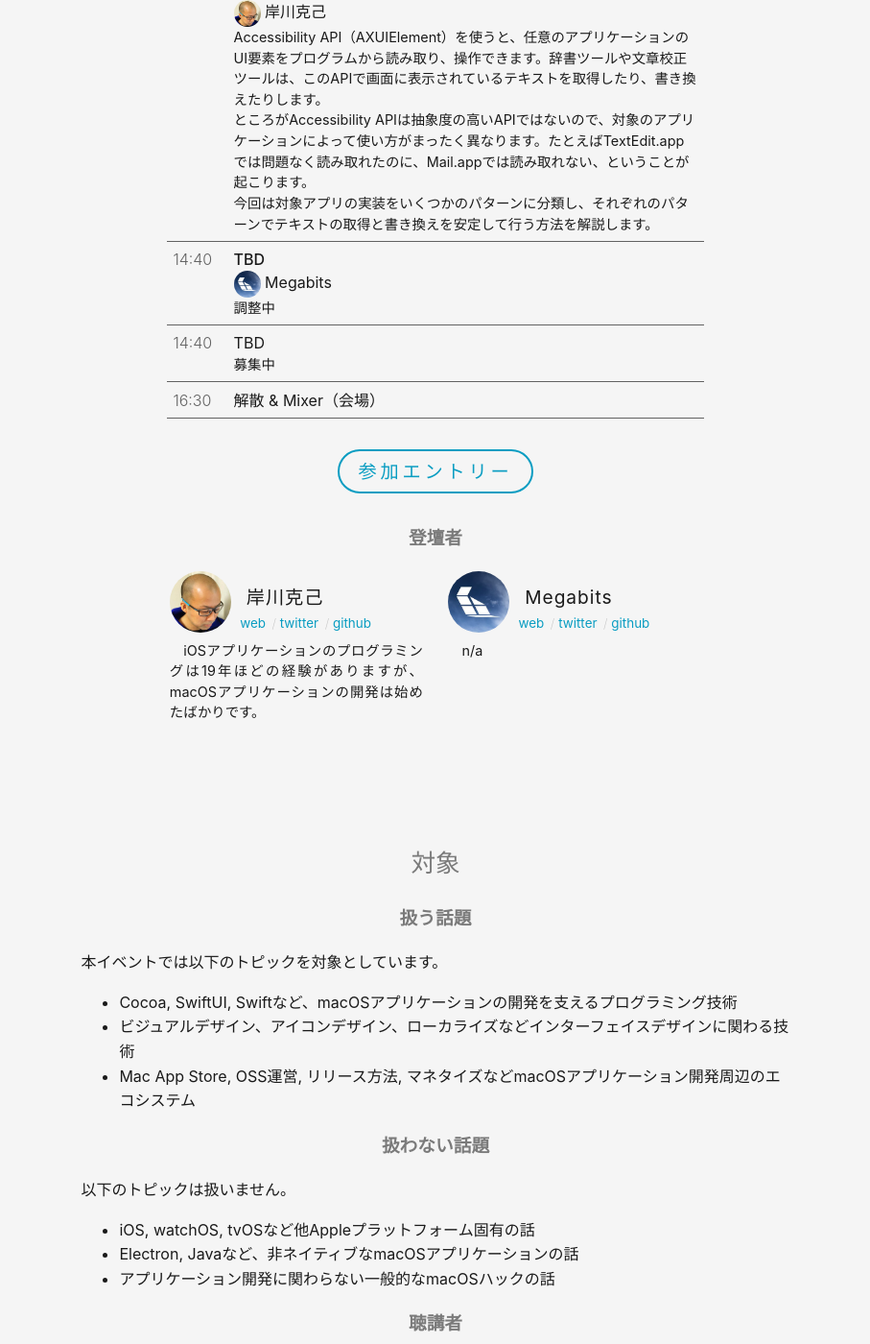
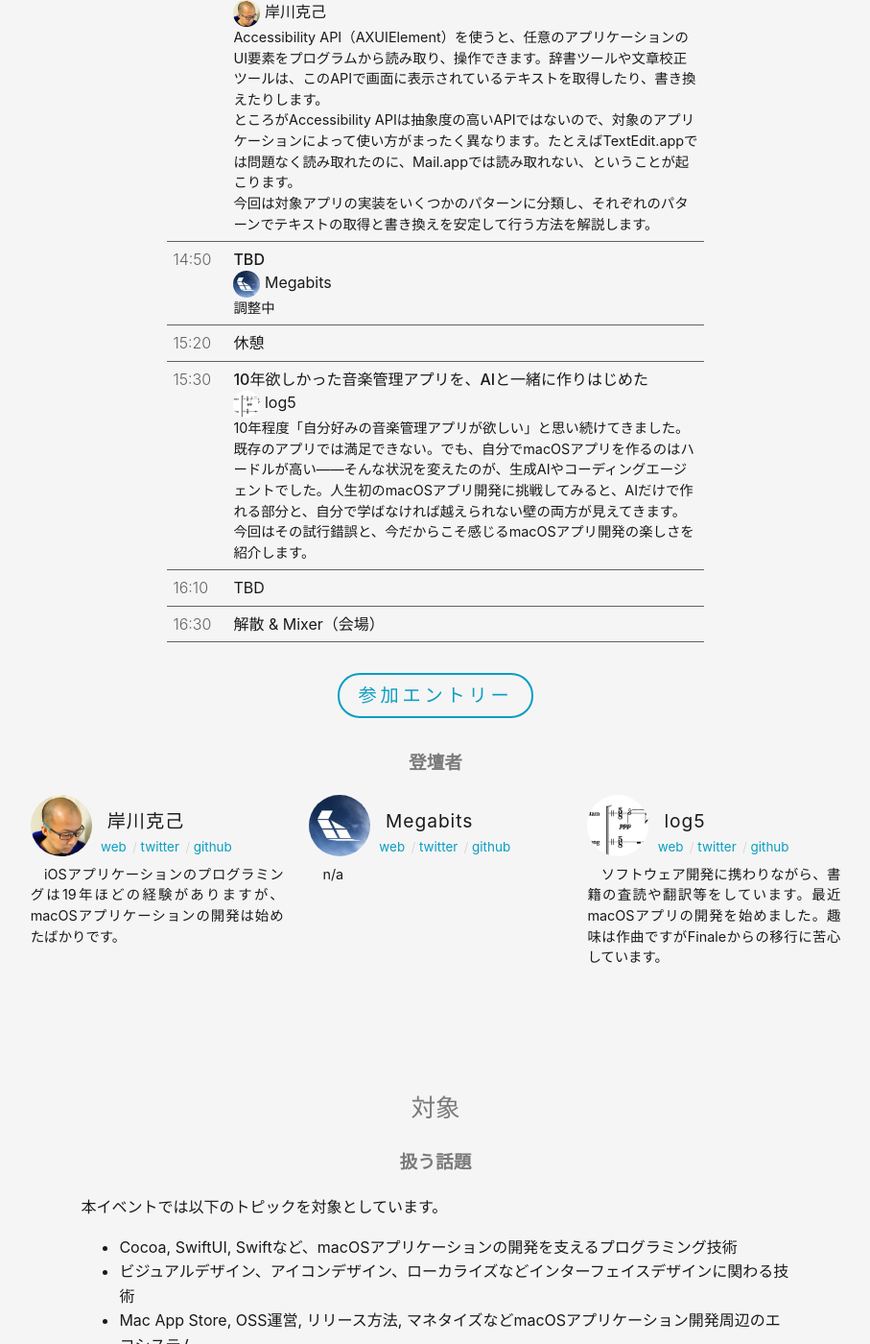
Before and after one commit to macOS-native/macos-native.github.io, a Jekyll site: the page built from index.md, in a window 1280 px wide and 1400 px high, scrolled down 997 px. Shown: the whole window at 96% size, without its empty margins (186-1093 px from the left). Built offline with Jekyll 4.4.1, drawn with Linux system fonts in a browser that asks for light colours.

Commit message:
Add log5-san’s talk

```diff
--- a/_data/events.yml
+++ b/_data/events.yml
@@ -22,17 +22,24 @@
         ところがAccessibility APIは抽象度の高いAPIではないので、対象のアプリケーションによって使い方がまったく異なります。たとえばTextEdit.appでは問題なく読み取れたのに、Mail.appでは読み取れない、ということが起こります。
 
         今回は対象アプリの実装をいくつかのパターンに分類し、それぞれのパターンでテキストの取得と書き換えを安定して行う方法を解説します。
-    - time: "14:40"
+    - time: "14:50"
       title: "TBD"
       presenter:
         name: Megabits
         avatar: megabits
       description: |
         調整中
-    - time: "14:40"
+    - time: "15:20"
+      title: "休憩"
+    - time: "15:30"
+      title: "10年欲しかった音楽管理アプリを、AIと一緒に作りはじめた"
+      presenter:
+        name: log5
+        avatar: log5
+      description: |
+        10年程度「自分好みの音楽管理アプリが欲しい」と思い続けてきました。既存のアプリでは満足できない。でも、自分でmacOSアプリを作るのはハードルが高い――そんな状況を変えたのが、生成AIやコーディングエージェントでした。人生初のmacOSアプリ開発に挑戦してみると、AIだけで作れる部分と、自分で学ばなければ越えられない壁の両方が見えてきます。今回はその試行錯誤と、今だからこそ感じるmacOSアプリ開発の楽しさを紹介します。
+    - time: "16:10"
       title: "TBD"
-      description: |
-        募集中
     - time: "16:30"
       title: "解散 & Mixer（会場）"
 - title: "Symposium #11"
--- a/_data/members.yml
+++ b/_data/members.yml
@@ -65,6 +65,13 @@ HIRAI_Hiroaki:
   twitter: HIRAI_Hiroaki
   bio: macOS、iOSなどのアプリ開発者。CodeWarriorの時代から始めて、これまでの仕事の7割くらいが、受託開発のmacOSアプリ。
 
+log5:
+  name: log5
+  github: log5r
+  twitter: log5
+  web: https://log5.jp/
+  bio: ソフトウェア開発に携わりながら、書籍の査読や翻訳等をしています。最近macOSアプリの開発を始めました。趣味は作曲ですがFinaleからの移行に苦心しています。
+
 megabits:
   name: Megabits
   github: megabitsenmzq
--- a/index.md
+++ b/index.md
@@ -22,6 +22,7 @@ group: top
 <div class="member">
 {% include profile.html param="kishikawakatsumi" %}
 {% include profile.html param="megabits" %}
+{% include profile.html param="log5" %}
 </div>
 
 
```
Also changed, not shown: assets/img/avatars/log5.png (added).
